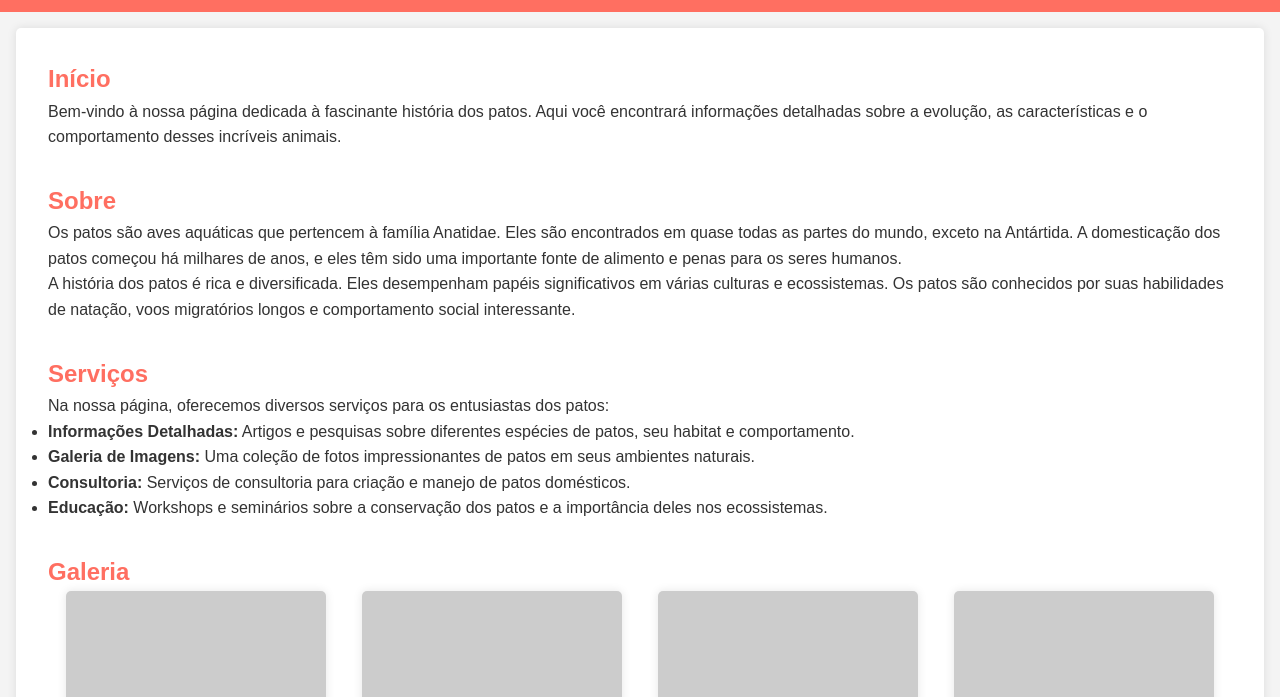
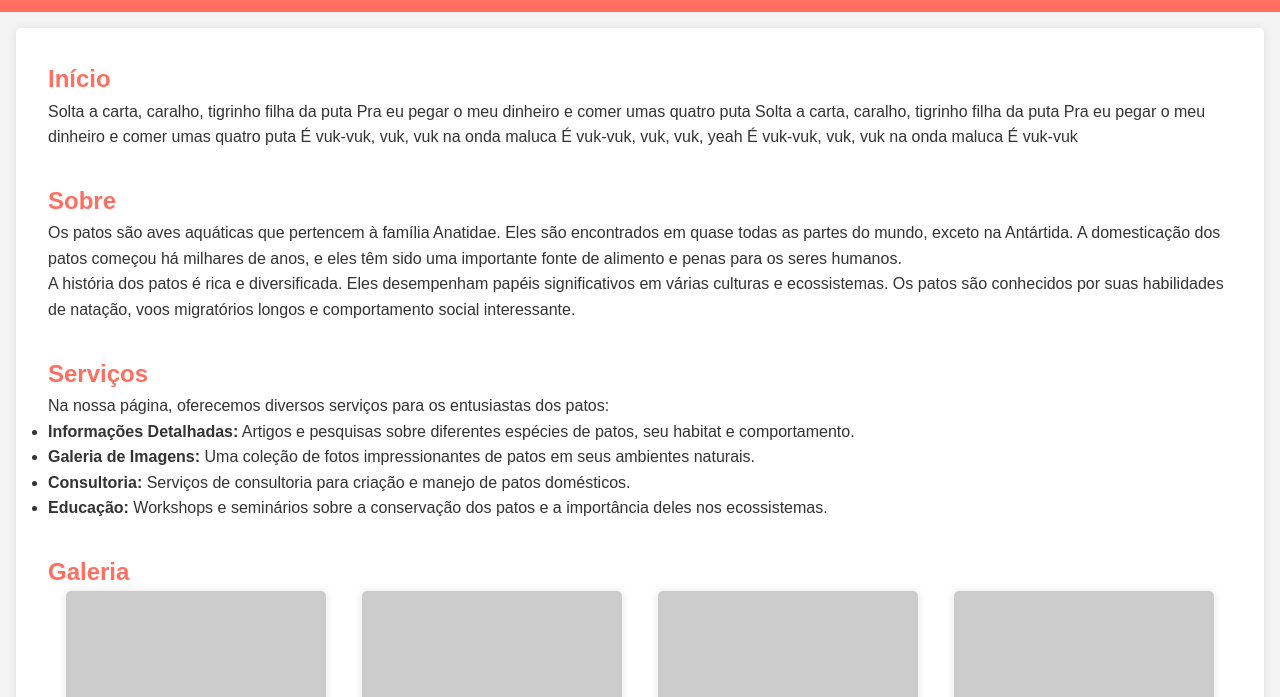
Before and after one commit to BalhegoDev/gitClass2025, a plain HTML site: page index.html in a window 1280 px wide. Shown: the part 103-800 px from the top of the page. Drawn offline with nearby package versions, Linux system fonts and the light colour scheme; placeholder pictures from the web are drawn by us.

Commit message:
paragrapher text update

```diff
--- a/index.html
+++ b/index.html
@@ -39,8 +39,14 @@
     <main>
         <section id="home">
             <h2>Início</h2>
-            <p>Bem-vindo à nossa página dedicada à fascinante história dos patos. Aqui você encontrará informações
-                detalhadas sobre a evolução, as características e o comportamento desses incríveis animais.</p>
+            <p>Solta a carta, caralho, tigrinho filha da puta
+                Pra eu pegar o meu dinheiro e comer umas quatro puta
+                Solta a carta, caralho, tigrinho filha da puta
+                Pra eu pegar o meu dinheiro e comer umas quatro puta
+                É vuk-vuk, vuk, vuk na onda maluca
+                É vuk-vuk, vuk, vuk, yeah
+                É vuk-vuk, vuk, vuk na onda maluca
+                É vuk-vuk</p>
         </section>
 
         <section id="sobre">
```
